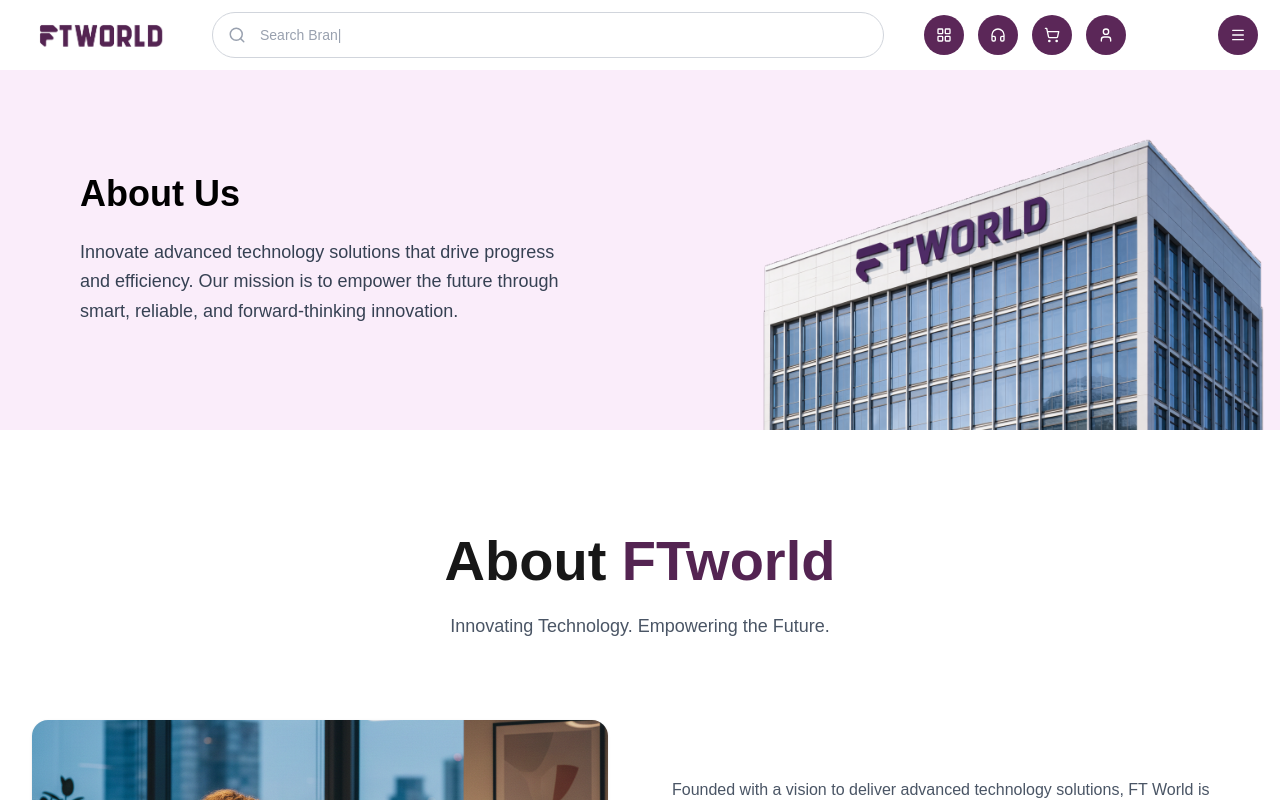
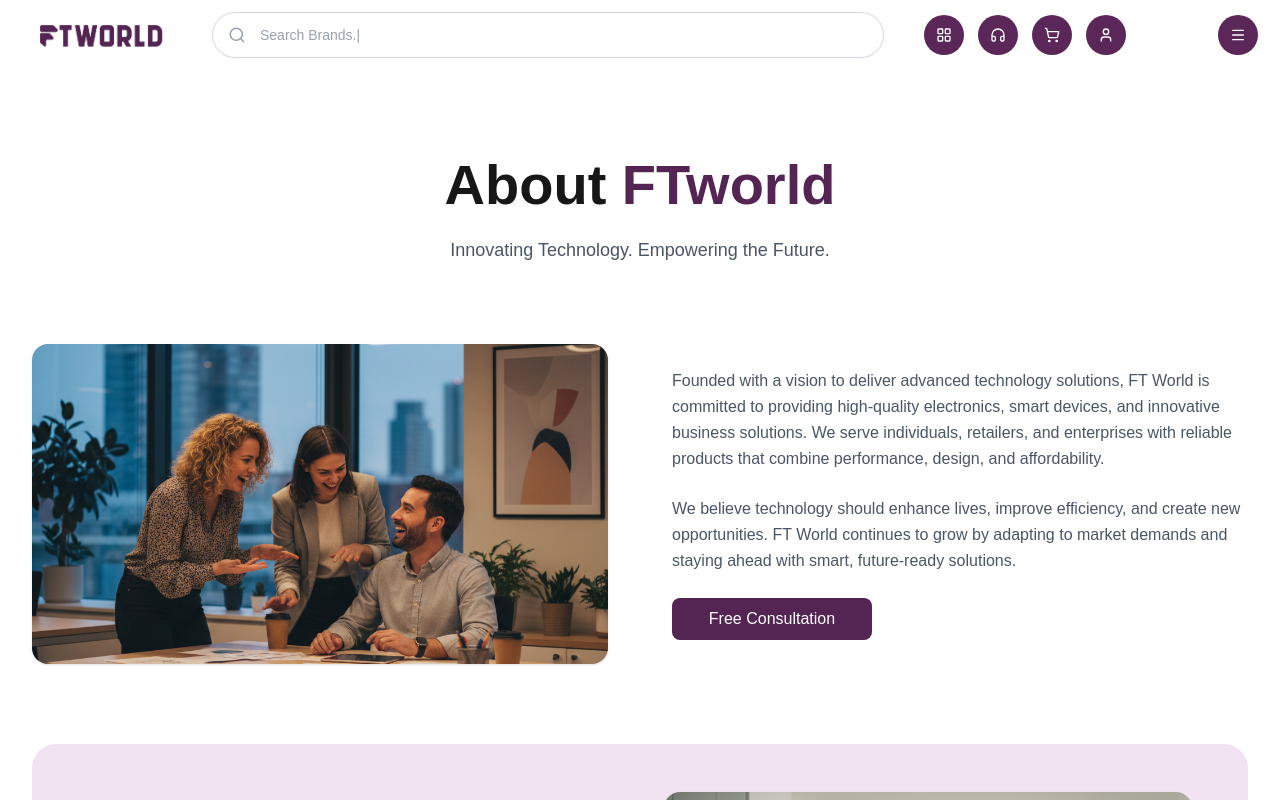
Before and after one commit to Muhammed-Anees-P/ft-world_next, a Next.js app: page /about in a window 1280 px wide. Shown: the top 800 px of the page. Built offline with nearby package versions, Linux system fonts and the light colour scheme.

Commit message:
feat(about): add free consultation button and adjust layout
- remove hero section with duplicate image and text for a cleaner layout
- adjust padding on the "About FTWorld" section for better visual spacing
- add a "Free Consultation" button with styling to encourage user engagement

```diff
--- a/components/about/AboutSection.tsx
+++ b/components/about/AboutSection.tsx
@@ -13,49 +13,8 @@
 export default function AboutSection() {
   return (
     <main className="w-full bg-[#FAEDFA]">
-      {/* ===== HERO SECTION ===== */}
-      <section className="w-full bg-[#FAEDFA] overflow-hidden">
-        <div className="relative w-full">
-          {/* MOBILE IMAGE */}
-          <div className="relative w-full h-55 md:hidden">
-            <Image
-              src="/about-building.png"
-              alt="FT World Building"
-              fill
-              priority
-              className="object-cover"
-            />
-          </div>
-
-          <div className="flex flex-col md:flex-row items-center min-h-65 md:min-h-90">
-            {/* LEFT TEXT */}
-            <div className="w-full md:w-1/2 px-6 sm:px-10 md:px-20 py-10 md:py-0">
-              <h1 className="text-2xl sm:text-3xl md:text-4xl font-semibold text-black mb-4 md:mb-6">
-                About Us
-              </h1>
-
-              <p className="text-sm sm:text-base md:text-lg text-gray-700 leading-relaxed max-w-xl">
-                Innovate advanced technology solutions that drive progress and
-                efficiency. Our mission is to empower the future through smart,
-                reliable, and forward-thinking innovation.
-              </p>
-            </div>
-
-            {/* DESKTOP IMAGE */}
-            <div className="hidden md:block relative w-1/2 h-90">
-              <Image
-                src="/about-building.png"
-                alt="FT World Building"
-                fill
-                className="object-cover object-right"
-              />
-            </div>
-          </div>
-        </div>
-      </section>
-
       {/* ===== ABOUT FTWORLD ===== */}
-      <section className="py-16 md:py-24 bg-white">
+      <section className="py-16 md:py-20 bg-white">
         <Container>
           <div className="text-center mb-12 md:mb-20">
             <h2 className="font-semibold text-[32px] sm:text-[42px] md:text-[56px] leading-tight">
@@ -94,6 +53,12 @@
                 adapting to market demands and staying ahead with smart,
                 future-ready solutions.
               </p>
+              <button
+                className="bg-[#542452] text-white px-4 py-2 hover:opacity-90 transition rounded-lg w-[200px]"
+                style={{ fontWeight: 500 }}
+              >
+                Free Consultation
+              </button>
             </div>
           </div>
         </Container>
```
